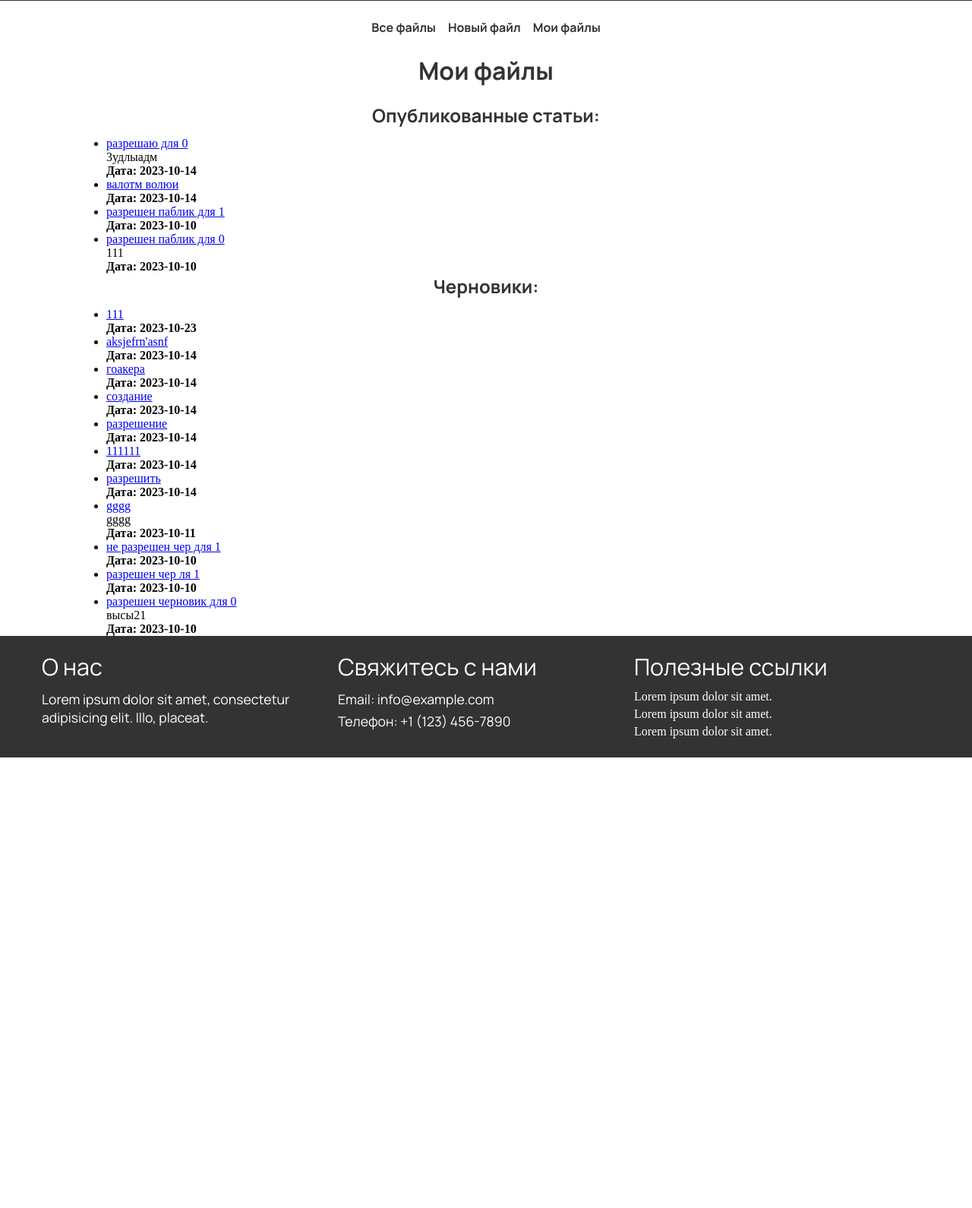
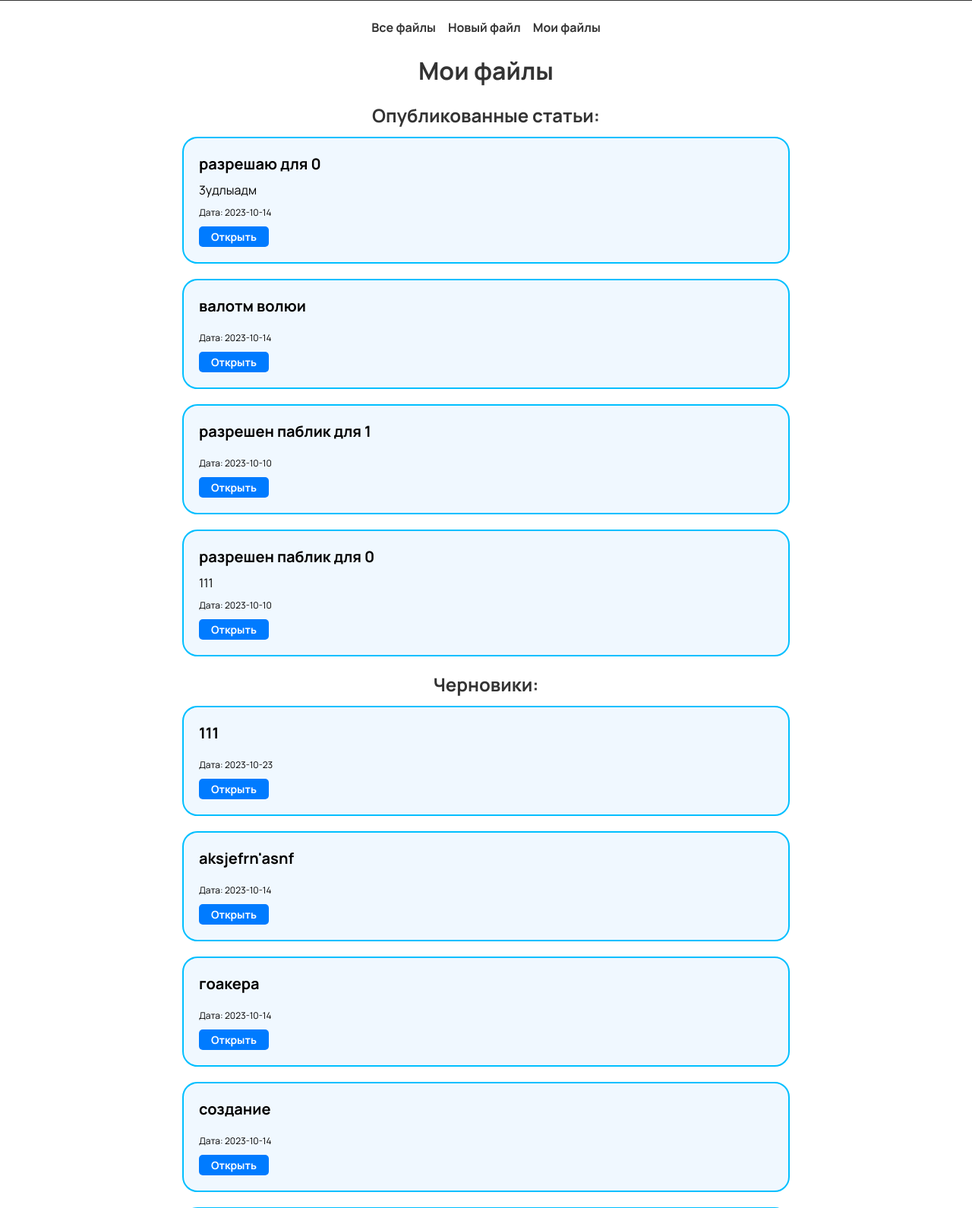
Before and after one commit to despyzz/phono-text, a Flask app: page /myposts in a window 1280 px wide. Shown: the part 323-1913 px from the top of the page at 76% size. Before the commit the page ends 1320 px from the top, so only its background shows below. Run offline with Flask 3, Linux system fonts and the light colour scheme; a user stored in the database is signed in; data comes from the database, SQL or seed files in the repository; style sheets or scripts are compiled from the project's sources.

Commit message:
мои посты и детали поста

```diff
--- a/static/css/default.css
+++ b/static/css/default.css
@@ -62,6 +62,7 @@ body {
   text-align: right;
 }
 .header .button {
+  text-decoration: none;
   font-family: Manrope, serif;
   font-size: 14px;
   font-weight: normal;
@@ -123,7 +124,7 @@ body {
   max-width: 1170px;
 }
 .footer__column {
-  text-align: left;
+  text-align: center;
   flex: 1;
 }
 .footer__column h3 {
--- a/static/css/default.scss
+++ b/static/css/default.scss
@@ -64,14 +64,13 @@ body {
   }
 
   .button {
-    & {
+    text-decoration: none;
     @include manrope-font(14px, normal);
     padding: 8px 16px;
     border: none;
     border-radius: 5px;
     cursor: pointer;
     margin-left: 10px;
-    }
 
     &--login {
       background-color: #007bff;
@@ -129,7 +128,7 @@ body {
   }
 
   &__column {
-    text-align: left;
+    text-align: center;
     flex: 1;
 
     h3 {
--- a/static/css/posts.css
+++ b/static/css/posts.css
@@ -73,6 +73,10 @@
   font-weight: bold;
 }
 .posts-card__open {
+  font-family: Manrope, serif;
+  font-size: 14px;
+  font-weight: bold;
+  line-height: normal;
   width: fit-content;
   text-decoration: none;
   padding: 4px 16px;
@@ -83,5 +87,116 @@
 .posts-card__open:hover {
   background-color: #0056b3;
 }
+.posts-list__item {
+  display: flex;
+  flex-direction: column;
+  margin-bottom: 20px;
+  padding: 20px;
+  border: deepskyblue 2px solid;
+  background: aliceblue;
+  border-radius: 20px;
+  gap: 10px;
+}
+.posts-list__intro {
+  font-family: Manrope, serif;
+  font-size: 16px;
+  font-weight: regular;
+  line-height: normal;
+}
+.posts-list__date {
+  font-family: Manrope, serif;
+  font-size: 12px;
+  font-weight: regular;
+  line-height: normal;
+}
+.posts-list__title {
+  font-family: Manrope, serif;
+  font-size: 20px;
+  font-weight: bold;
+  line-height: normal;
+}
+.posts-list__open {
+  font-family: Manrope, serif;
+  font-size: 14px;
+  font-weight: bold;
+  line-height: normal;
+  width: fit-content;
+  text-decoration: none;
+  padding: 4px 16px;
+  border-radius: 5px;
+  background-color: #007bff;
+  color: #fff;
+}
+.posts-list__open:hover {
+  background-color: #0056b3;
+}
+.posts-details {
+  display: flex;
+  flex-direction: column;
+  gap: 10px;
+  padding: 20px;
+  border: 2px solid deepskyblue;
+  border-radius: 20px;
+}
+.posts-details__title {
+  font-family: Manrope, serif;
+  font-size: 24px;
+  font-weight: bold;
+  line-height: normal;
+  color: #333333;
+}
+.posts-details__subtitle {
+  font-family: Manrope, serif;
+  font-size: 20px;
+  font-weight: regular;
+  line-height: normal;
+  color: #333333;
+}
+.posts-details__content {
+  display: flex;
+  flex-direction: column;
+  gap: 10px;
+}
+.posts-details__date, .posts-details__author {
+  font-family: Manrope, serif;
+  font-size: 14px;
+  font-weight: regular;
+  line-height: normal;
+}
+.posts-details__group {
+  display: flex;
+  gap: 10px;
+}
+.posts-details__button {
+  width: fit-content;
+  text-decoration: none;
+  padding: 4px 16px;
+  border-radius: 5px;
+  font-family: Manrope, serif;
+  font-size: 14px;
+  font-weight: regular;
+  line-height: normal;
+}
+.posts-details__button--history, .posts-details__button--publish {
+  background-color: #007bff;
+  color: #fff;
+}
+.posts-details__button--history:hover, .posts-details__button--publish:hover {
+  background-color: #0056b3;
+}
+.posts-details__button--edit {
+  background-color: #28a745;
+  color: #fff;
+}
+.posts-details__button--edit:hover {
+  background-color: #218838;
+}
+.posts-details__button--delete {
+  background-color: #ff6f6f;
+  color: #fff;
+}
+.posts-details__button--delete:hover {
+  background-color: #bc4444;
+}
 
 /*# sourceMappingURL=posts.css.map */
--- a/static/css/posts.scss
+++ b/static/css/posts.scss
@@ -62,6 +62,7 @@
     }
 
     &__open {
+      @include manrope-font(14px, bold);
       width: fit-content;
       text-decoration: none;
       padding: 4px 16px;
@@ -74,4 +75,114 @@
       }
     }
   }
+
+  &-list {
+    &__item {
+      display: flex;
+      flex-direction: column;
+      margin-bottom: 20px;
+      padding: 20px;
+      border: deepskyblue 2px solid;
+      background: aliceblue;
+      border-radius: 20px;
+      gap: 10px;
+    }
+
+    &__intro {
+      @include manrope-font(16px, regular);
+    }
+
+    &__date {
+      @include manrope-font(12px, regular);
+    }
+
+    &__title {
+      @include manrope-font(20px, bold);
+    }
+
+    &__open {
+      @include manrope-font(14px, bold);
+      width: fit-content;
+      text-decoration: none;
+      padding: 4px 16px;
+      border-radius: 5px;
+      background-color: #007bff;
+      color: #fff;
+
+      &:hover {
+        background-color: #0056b3;
+      }
+    }
+  }
+
+  &-details {
+    display: flex;
+    flex-direction: column;
+    gap: 10px;
+    padding: 20px;
+    border: 2px solid deepskyblue;
+    border-radius: 20px;
+
+    &__title {
+      @include manrope-font(24px, bold);
+      color: #333333;
+    }
+
+    &__subtitle {
+      @include manrope-font(20px, regular);
+      color: #333333;
+    }
+
+    &__content {
+      display: flex;
+      flex-direction: column;
+      gap: 10px;
+    }
+
+    &__date,
+    &__author {
+      @include manrope-font(14px, regular);
+    }
+
+    &__group {
+      display: flex;
+      gap: 10px;
+    }
+
+    &__button {
+      width: fit-content;
+      text-decoration: none;
+      padding: 4px 16px;
+      border-radius: 5px;
+      @include manrope-font(14px, regular);
+
+      &--history,
+      &--publish {
+        background-color: #007bff;
+        color: #fff;
+
+        &:hover {
+          background-color: #0056b3;
+        }
+      }
+
+      &--edit {
+        background-color: #28a745;
+        color: #fff;
+
+        &:hover {
+          background-color: #218838;
+        }
+      }
+
+      &--delete {
+        background-color: #ff6f6f;
+        color: #fff;
+
+        &:hover {
+          background-color: #bc4444;
+        }
+      }
+    }
+  }
 }
--- a/templates/base.html
+++ b/templates/base.html
@@ -31,12 +31,12 @@
 			</a>
 			<div class="header__info">
 				<div class="header__buttons">
-					<button class="button button--register">
+					<a class="button button--register" href="/register">
 						Регистрация
-					</button>
-					<button class="button button--login">
+					</a>
+					<a class="button button--login" href="/login">
 						Вход
-					</button>
+					</a>
 				</div>
 			</div>
 		</div>
--- a/templates/my_posts.html
+++ b/templates/my_posts.html
@@ -5,32 +5,56 @@
 {% endblock %}
 
 {% block body %}
-<div class="container mt-5">
+<div class="posts">
 	<h1 class="posts__title">
 		Мои файлы
 	</h1>
 
 	<h3 class="posts__subtitle">Опубликованные статьи:</h3>
-	<ul>
+	<ul class="posts-list">
 		{% for article in articles %}
 		{% if article.status == 'published' %}
-		<li>
-			<a href="{{ url_for('posts.posts_detail', id=article.id) }}">{{ article.title }}</a>
-			<p>{{ article.intro }}</p>
-			<p><b>Дата: {{ article.date.date() }}</b></p>
+		<li class="posts-list__item">
+			<p class="posts-list__title">
+				{{ article.title }}
+			</p>
+			<p class="posts-list__intro">
+				{{ article.intro }}
+			</p>
+			<p class="posts-list__date">
+				Дата: {{ article.date.date() }}
+			</p>
+			<a
+				class="posts-list__open"
+				href="{{ url_for('posts.posts_detail', id=article.id) }}"
+			>
+				Открыть
+			</a>
 		</li>
 		{% endif %}
 		{% endfor %}
 	</ul>
 
 	<h3 class="posts__subtitle">Черновики:</h3>
-	<ul>
+	<ul class="posts-list">
 		{% for article in articles %}
 		{% if article.status == 'draft' %}
-		<li>
-			<a href="{{ url_for('posts.posts_detail', id=article.id) }}">{{ article.title }}</a>
-			<p>{{ article.intro }}</p>
-			<p><b>Дата: {{ article.date.date() }}</b></p>
+		<li class="posts-list__item">
+			<p class="posts-list__title">
+				{{ article.title }}
+			</p>
+			<p class="posts-list__intro">
+				{{ article.intro }}
+			</p>
+			<p class="posts-list__date">
+				Дата: {{ article.date.date() }}
+			</p>
+			<a
+				class="posts-list__open"
+				href="{{ url_for('posts.posts_detail', id=article.id) }}"
+			>
+				Открыть
+			</a>
 		</li>
 		{% endif %}
 		{% endfor %}
```
Also changed, not shown: templates/posts_detail.html (+39 -17 lines), 2 other files. Lines whose indentation alone changed are shown as unchanged.
